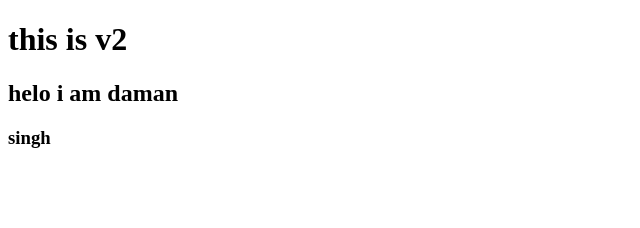
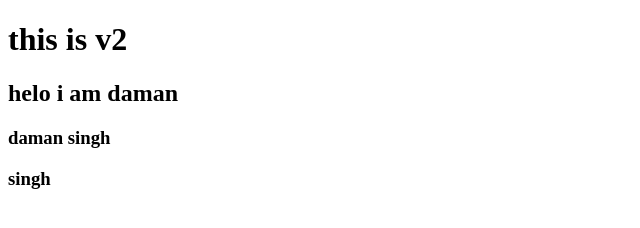
Before and after one commit to Daman888/daman, a plain HTML site: page index.html in a window 1280 px wide. Shown: the whole page, without its empty margins (0-640 px from the left). Drawn offline with Linux system fonts and the light colour scheme.

Commit message:
Update index.html

```diff
--- a/index.html
+++ b/index.html
@@ -10,6 +10,7 @@
         this is v2
     </h1>
     <h2>helo i am daman</h2>
+      <h3>daman singh</h3>
     <h3>singh</h3>
 </body>
 </html>
```
